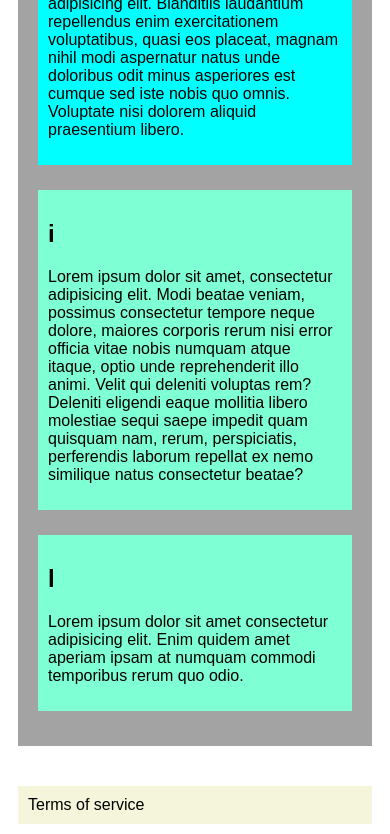
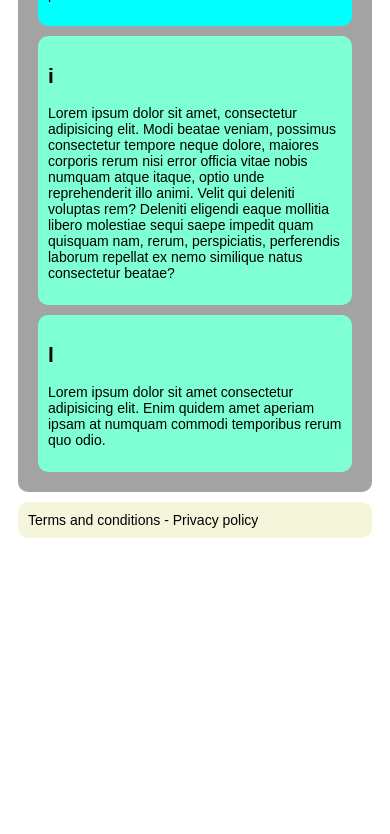
Before and after one commit to Samii02/Boiler-room-v37, a plain HTML site: page index.html in a window 390 px wide. Shown: the part 621-1455 px from the top of the page. After the commit the page ends 1169 px from the top, so only its background shows below. Drawn offline with Linux system fonts and the light colour scheme.

Commit message:
added borders and started on media queries

```diff
--- a/index.html
+++ b/index.html
@@ -55,7 +55,7 @@
     </main>
 
     <footer>
-        Terms of service
+        Terms and conditions - Privacy policy
     </footer>
 
 </body>
--- a/styles.css
+++ b/styles.css
@@ -4,21 +4,25 @@ body{
 
 header{
     background-color: rgb(163, 163, 163);
+    border-radius: 10px;
+    border: 2px solid black;
     padding: 5px;
     margin: 10px;
     margin-bottom: 25px;
     max-width: 100%;
     font-size: 125%;
+    top: 0;
+    position: sticky;
 }
 
 nav{
     display: flex;
-    flex-direction: column;
     align-items: center;
 }
 
 main{
     background-color: rgb(163, 163, 163);
+    border-radius: 10px;
     padding: 10px;
     margin: 10px;
     margin-bottom: 40px;
@@ -27,6 +31,7 @@ main{
 
 section{
     background-color: aqua;
+    border-radius: 10px;
     padding: 10px;
     margin: 10px;
     margin-bottom: 25px;
@@ -35,6 +40,7 @@ section{
 
 article{
     background-color: aquamarine;
+    border-radius: 10px;
     padding: 10px;
     margin: 10px;
     margin-bottom: 25px;
@@ -43,17 +49,38 @@ article{
 
 footer{
     background-color: beige;
+    border-radius: 10px;
     padding: 10px;
     margin: 10px;
     bottom: 0;
 }
 
-@media (min-width: 320) and (max-width: 480px){
+@media (min-width: 320px) and (max-width: 480px){
 
+    body{
+        font-size: 14px;
+    }
+
+    nav{
+        flex-direction: column;
+        font-size: 90%;
+    }
+
+    header, main, section, article, footer{
+        padding: 10px;
+        margin: 10px;
+    }
 }
 
 @media (min-width: 481px) and (max-width: 768px){
 
+    body{
+        font-size: 16px;
+    }
+
+    nav{
+
+    }
 }
 
 @media (min-width: 1025px) and (max-width: 1200px){
```
